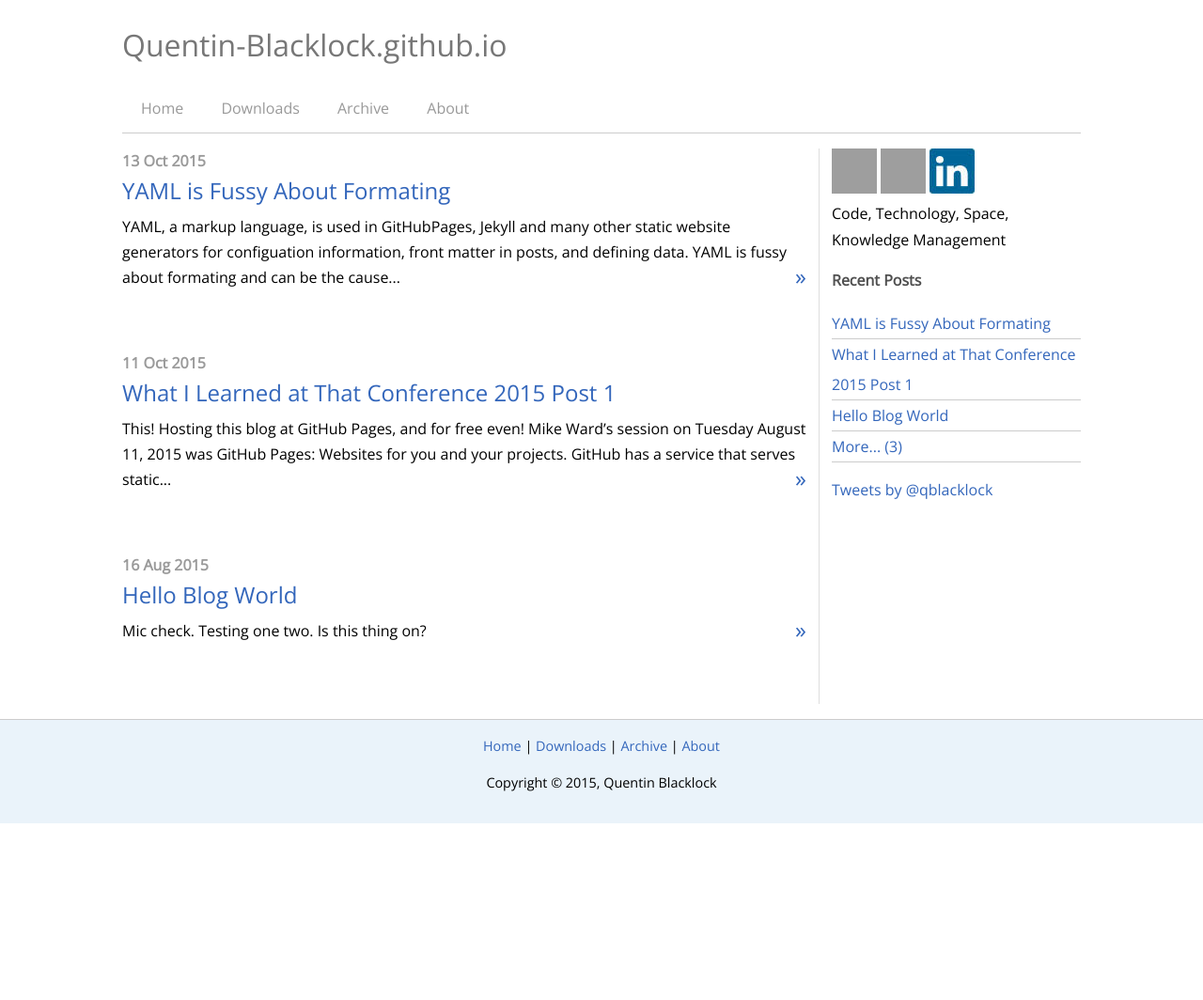
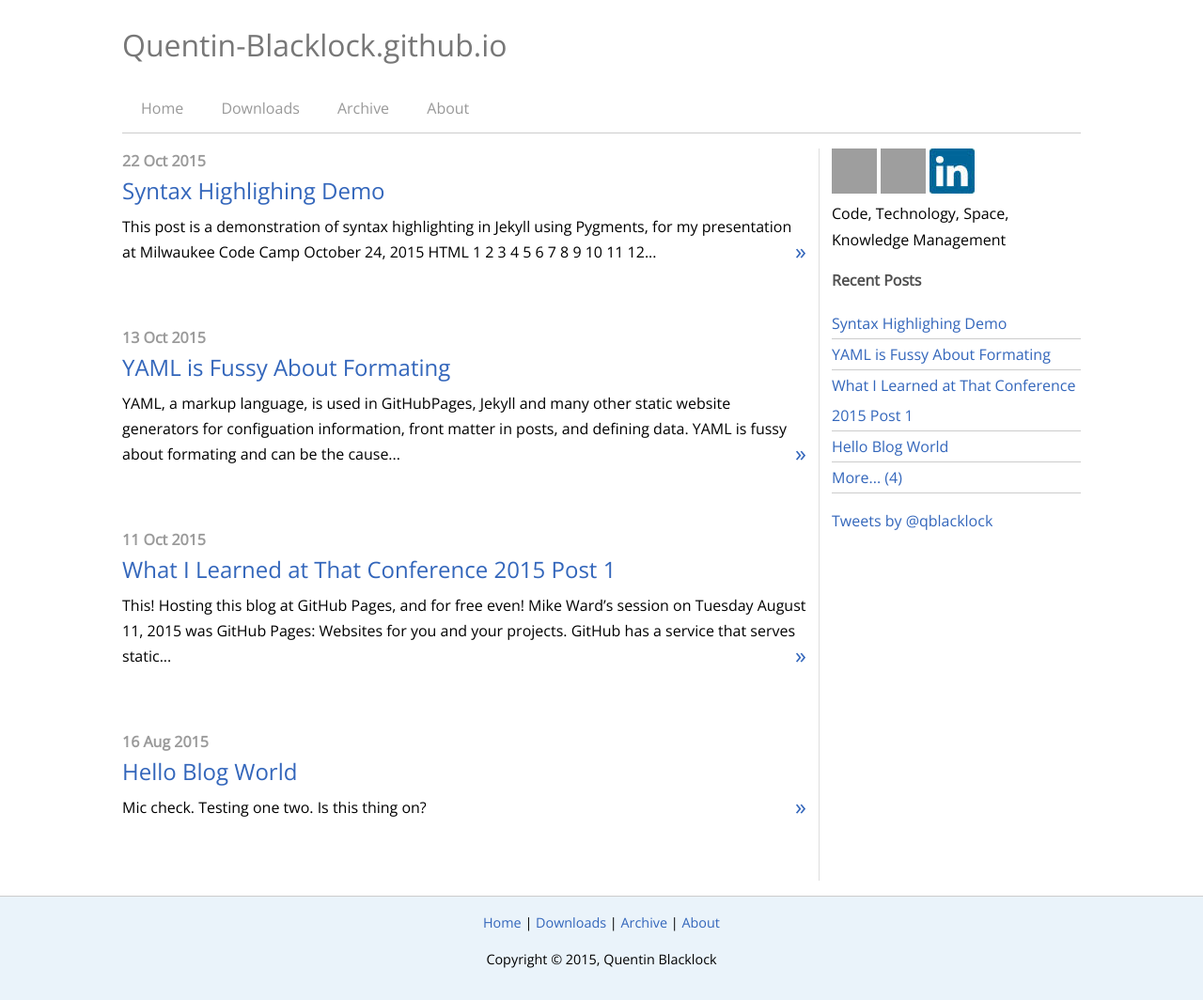
Before and after one commit to quentin-blacklock/quentin-blacklock.github.io, a Jekyll site: the page built from index.html, in a window 1280 px wide. Shown: the whole page at 94% size. Built offline with Jekyll 4.4.1, drawn with Linux system fonts in a browser that asks for light colours; nearby versions of some CDN libraries; Markdown is read by kramdown in place of the engine named in the settings; the list of posts is cut into pages by our own code; comment, search, counter and statistics services are not loaded; before the commit the page ends 900 px from its top, so only the background shows below that; grey boxes are pictures that could not be loaded.

Commit message:
New Post
Syntax highlighting demo

```diff
--- a/_layouts/default.html
+++ b/_layouts/default.html
@@ -28,10 +28,7 @@
       </div>
       <div class="right">
         <div>
-          <!-- <a href="http://feedproxy.google.com/MikeWardTechnologyBlog" title="RSS Feed" class="rss-metro"></a>
-          <a href="http://feedburner.google.com/fb/a/mailverify?uri=MikeWardTechnologyBlog&amp;loc=en_US" title="Email Feed" class="email-metro"></a> -->
           <a href="https://twitter.com/qblacklock" target="_blank" title="Follow &#64;https://twitter.com/qblacklock" class="twitter"></a>
-          <!-- <a href="http://stackoverflow.com/users/1032172/mike-ward" title="Follow on Stackoverflow.com" class="stackoverflow"></a> -->
           <a href="https://github.com/quentin-blacklock" target="_blank" title="Follow on GitHub" class="github"></a>
           <a href="https://www.linkedin.com/in/quentinblacklock" target="_blank" title="Connect on LinkedIn" class="linkedin"></a>
         </div>
--- /dev/null
+++ b/_posts/2015-10-22-syntax-highlighting-demo.md
@@ -0,0 +1,54 @@
+---
+layout: post
+title: "Syntax Highlighing Demo"
+category: programming
+tags: [github, github-pages, jekyll]
+---
+This post is a demonstration of syntax highlighting in Jekyll using Pygments, for my presentation at Milwaukee Code Camp
+October 24, 2015 [](http://www.milwaukeecodecamp.com)
+
+
+HTML
+{% highlight html linenos %}
+<div id="topbar" class="pure-menu pure-menu-open pure-menu-horizontal">
+        <ul>
+          <li><a href="/">Home</a></li>
+          <li><a href="/downloads">Downloads</a></li>
+          <li><a href="/archive">Archive</a></li>
+          <li><a href="/about">About</a></li>
+        </ul>
+      </div>
+      <div class="left">
+        {{ content }}
+      </div>
+</div>
+{% endhighlight %}
+
+c#
+{% highlight csharp linenos %}
+// A Hello World! program in C#.
+using System;
+namespace HelloWorld
+{
+    class Hello
+    {
+        static void Main()
+        {
+            Console.WriteLine("Hello World!");
+
+            // Keep the console window open in debug mode.
+            Console.WriteLine("Press any key to exit.");
+            Console.ReadKey();
+        }
+    }
+}
+{% endhighlight %}
+
+{% highlight js linenos %}
+function loadScript(script, element) {
+        var scr = document.createElement("script");
+        scr.async = true;
+        scr.src = script;
+        (element || document.body).appendChild(scr);
+      }
+{% endhighlight %}
```
